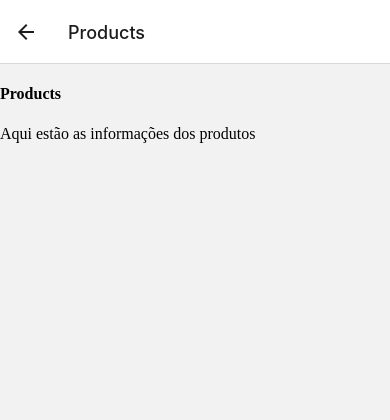
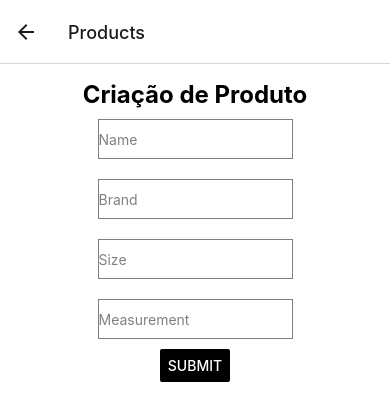
Before and after one commit to WDelesposti/markets-app, a React Native app in the folder apps/front/: screen /Products in a window 390 px wide. Shown: the top 420 px of the page. Built offline with nearby package versions, Linux system fonts and the light colour scheme.

Commit message:
feat: build products screen

```diff
--- a/apps/front/src/app/pages/markets.tsx
+++ b/apps/front/src/app/pages/markets.tsx
@@ -1,33 +1,28 @@
 import React, { useState } from 'react';
-import { View, Text, TextInput, Button, StyleSheet } from 'react-native';
+import { View, Text, TextInput, Button } from 'react-native';
 import axios from 'axios';
 
 const Markets = () => {
   const [inputValue, setInputValue] = useState('');
 
   const handlePost = () => {
-        // Endpoint de exemplo para post
     const apiUrl = 'http://0.0.0.0:3000/markets';
-
-        // Dados a serem enviados no post
     const postData = {
       name: inputValue,
     };
 
-        // Realizar o post usando Axios
-        axios.post(apiUrl, postData)
-          .then((response) => {
-            // Lógica a ser executada em caso de sucesso
+    axios
+      .post(apiUrl, postData)
+      .then(() => {
         alert('Dados enviados com sucesso!');
       })
       .catch((error) => {
-            // Verificar se o erro é do tipo 409
         if (error.response && error.response.status === 409) {
-                // Exibir um alerta em caso de erro 409
           alert('Dados já existentes. Por favor, escolha outro valor.');
         } else {
-                // Exibir um alerta padrão para outros erros
-                alert('Ocorreu um erro ao enviar os dados. Tente novamente mais tarde.')
+          alert(
+            'Ocorreu um erro ao enviar os dados. Tente novamente mais tarde.'
+          );
         }
       });
   };
@@ -45,12 +40,14 @@ const Markets = () => {
           fontSize: 24,
           fontWeight: 'bold',
         }}
-      >Criação de Mercado</Text>
+      >
+        Criação de Mercado
+      </Text>
 
       {/* Campo de texto para inserção de string */}
       <TextInput
         placeholder="Digite o nome do mercado que deseja inserir"
-        placeholderTextColor='gray'
+        placeholderTextColor="gray"
         value={inputValue}
         onChangeText={(text) => setInputValue(text)}
         style={{
@@ -64,20 +61,9 @@ const Markets = () => {
       />
 
       {/* Botão para realizar a inserção */}
-     <Button
-        title="Inserir"
-        onPress={handlePost}
-        color={'#000'}
-      ></Button>
+      <Button title="Inserir" onPress={handlePost} color={'#000'}></Button>
     </View>
   );
 };
 
-const styles = StyleSheet.create({
-    container: {
-        flex: 1,
-        backgroundColor: '#fff',
-    },
-    });
-
 export default Markets;
--- a/apps/front/src/app/pages/products.tsx
+++ b/apps/front/src/app/pages/products.tsx
@@ -1,10 +1,119 @@
-import React from 'react';
+import React, { useState } from 'react';
+import { View, TextInput, Button, Text } from 'react-native';
+import axios from 'axios';
 
-const Products = () => (
-    <div className="title">
-        <h4>Products</h4>
-        <p>Aqui estão as informações dos produtos</p>
-    </div>
-);
+const Products = () => {
+  const [name, setName] = useState('');
+  const [brand, setBrand] = useState('');
+  const [size, setSize] = useState('');
+  const [measurement, setMeasurement] = useState('');
+
+  const handleSubmit = () => {
+    const apiUrl = 'http://0.0.0.0:3000/product';
+    const postData = {
+      name: name,
+      brand: brand,
+      size: Number(size),
+      measurement: measurement,
+    };
+
+    axios
+      .post(apiUrl, postData)
+      .then(() => {
+        alert('Dados enviados com sucesso!');
+      })
+      .catch((error) => {
+        if (error.response && error.response.status === 409) {
+          alert('Dados já existentes. Por favor, escolha outro valor.');
+        } else {
+          alert(
+            'Ocorreu um erro ao enviar os dados. Tente novamente mais tarde.'
+          );
+        }
+      });
+  };
+
+  return (
+    <View
+      style={{
+        flex: 1,
+        backgroundColor: '#fff',
+        alignItems: 'center',
+        justifyContent: 'flex-start',
+      }}
+    >
+      <Text
+        style={{
+          fontSize: 24,
+          fontWeight: 'bold',
+          marginTop: 16,
+        }}
+      >
+        Criação de Produto
+      </Text>
+      <TextInput
+        placeholder="Name"
+        placeholderTextColor="gray"
+        value={name}
+        onChangeText={setName}
+        style={{
+          width: '50%',
+          height: 40,
+          borderColor: 'gray',
+          borderWidth: 1,
+          marginTop: 16,
+          marginBottom: 16,
+          margin: 10,
+        }}
+      />
+      <TextInput
+        placeholder="Brand"
+        placeholderTextColor="gray"
+        value={brand}
+        onChangeText={setBrand}
+        style={{
+          width: '50%',
+          height: 40,
+          borderColor: 'gray',
+          borderWidth: 1,
+          marginTop: 16,
+          marginBottom: 16,
+          margin: 10,
+        }}
+      />
+      <TextInput
+        placeholder="Size"
+        placeholderTextColor="gray"
+        value={size}
+        onChangeText={setSize}
+        style={{
+          width: '50%',
+          height: 40,
+          borderColor: 'gray',
+          borderWidth: 1,
+          marginTop: 16,
+          marginBottom: 16,
+          margin: 10,
+        }}
+      />
+      <TextInput
+        placeholder="Measurement"
+        placeholderTextColor="gray"
+        value={measurement}
+        onChangeText={setMeasurement}
+        style={{
+          width: '50%',
+          height: 40,
+          borderColor: 'gray',
+          borderWidth: 1,
+          marginTop: 16,
+          marginBottom: 16,
+          margin: 10,
+        }}
+      />
+      <Button title="Submit" onPress={handleSubmit} color={'#000'} />
+    </View>
+  );
+};
 
 export default Products;
--- a/package.json
+++ b/package.json
@@ -76,7 +76,7 @@
     "nx": "16.10.0",
     "nx-cloud": "latest",
     "prettier": "^2.6.2",
-    "prisma": "^5.4.2",
+    "prisma": "^5.6.0",
     "react-test-renderer": "18.2.0",
     "ts-jest": "^29.1.0",
     "ts-node": "10.9.1",
```
Also changed, not shown: 1 other file (tests, documents, lock files or other folders). Lines whose indentation alone changed are shown as unchanged.
